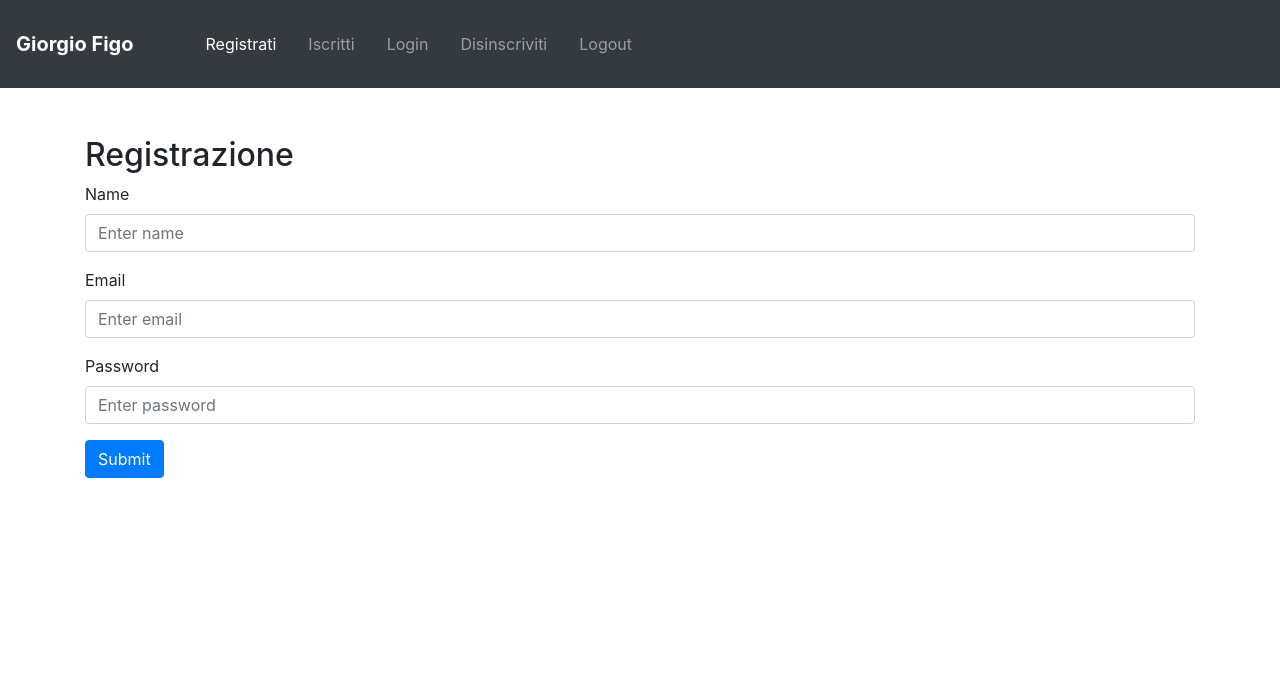
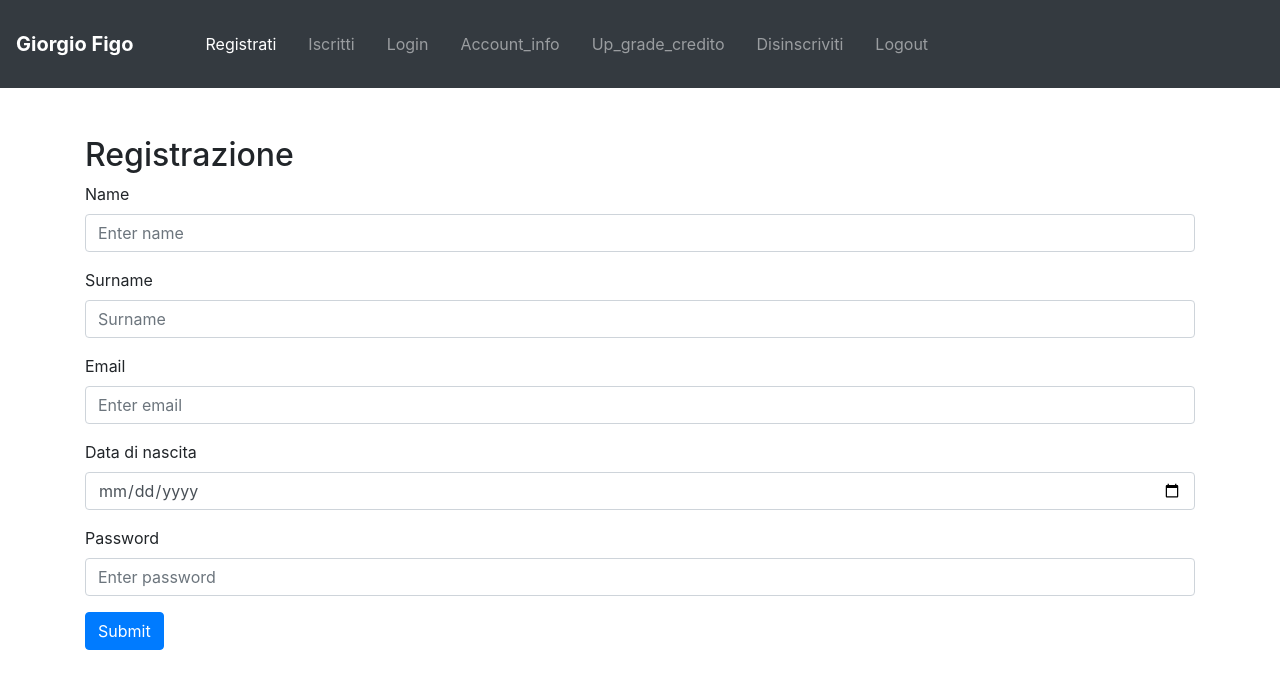
Before and after one commit to diprimagiorgio/Cinema, a Flask app: page /signIn in a window 1280 px wide. Shown: the top 689 px of the page. Run offline with Flask 2, Linux system fonts and the light colour scheme; some libraries are stand-ins or nearby versions.

Commit message:
registrazione, upgrade credito, account info

```diff
--- a/app/routes.py
+++ b/app/routes.py
@@ -2,7 +2,7 @@ from flask import redirect, render_template, request, make_response, url_for
 from flask_login import LoginManager, UserMixin, current_user, login_required, login_user, logout_user
 from sqlalchemy import *
 
-from app.model import users             #circular input
+from app.model import users, clients, managers, theaters, movies, genreMovies, genres, movieShedule, booking         #circular input
 from app import app, engine
 from app.login import User
 
@@ -36,14 +36,24 @@ def logout():
 @app.route('/register', methods =['POST'] )
 def register():
     name = request.form.get("name")
+    surname = request.form.get("surname")
     email = request.form.get("email")
     password = request.form.get("password")
-    if not name or not email or not password:
+    birthdate = request.form.get("birthdate")
+    if not name or not email or not password or not birthdate or not surname :
         return render_template("failure.html",message =  "Devi inserire tutti i dati")
     conn = engine.connect()
-    ins = users.insert().values( name=name, email = email, password = password)
+    ins = users.insert(None).values(name=name, surname = surname, email = email, password = password)
     conn.execute(ins)
     conn.close()
+
+    conn = engine.connect()
+    query = select([users]).where(users.columns.email == email)
+    ris = conn.execute(query).fetchone()
+    insclients= clients.insert(None).values(id = ris.id, birthDate = birthdate, credit=0.)
+    conn.execute(insclients)
+    conn.close()
+
     return redirect("/")
 
 @app.route("/registred")
@@ -70,6 +80,32 @@ def load_user_temp(user_id):
     conn.close()
     return User(result.id, result.name, result.email, result.password)
 
+@app.route("/account_info")
+def account_info() :
+    conn = engine.connect()
+    s = select([clients])
+    result = conn.execute(s)
+    resp = make_response(render_template("account_info.html", students = result))
+    conn.close()
+    return resp
+
+@app.route("/updatecredit1")
+@login_required#richiede utente loggato
+def change():
+    return render_template("updatecredit.html")
+
+@app.route("/updatecredit2",methods = ['POST'])###non funzia
+def change1():
+    money = request.form.get("import")
+    conn = engine.connect()
+    base = select([clients]).where(clients.columns.id == current_user.get_id())
+    ris = conn.execute(base).fetchone()
+    query = clients.update().values(credit = float(money) + float(ris.credit)).where(clients.columns.id == current_user.get_id())
+    conn.execute(query)
+    conn.close()
+    return render_template("login.html")
+
+
 
 
 
@@ -81,7 +117,7 @@ def load_user_temp(user_id):
 
 @app.route("/loginAttempt", methods=['POST'])
 def loginAttempt():
-    email = request.form.get("name");
+    email = request.form.get("name")
     password = request.form.get("password")
     if not email or not password:
         return render_template("failure.html", message = "Dati mancanti" + email + password)
--- a/app/templates/layout.html
+++ b/app/templates/layout.html
@@ -27,11 +27,18 @@
           <a class="nav-link" href="/login">Login</a>
         </li>
         <li class="nav-item ml-3">
+          <a class="nav-link" href="/account_info">Account_info</a>
+        </li>
+        <li class="nav-item ml-3">
+          <a class="nav-link" href="/updatecredit1">Up_grade_credito</a>
+        </li>
+        <li class="nav-item ml-3">
           <a class="nav-link" href="/unsubscribed">Disinscriviti</a>
         </li>
         <li class="nav-item ml-3">
           <a class="nav-link" href="/logout">Logout</a>
         </li>
+
 
       </ul>
     </div>
--- a/app/templates/register.html
+++ b/app/templates/register.html
@@ -11,9 +11,21 @@
     </div>
 
     <div class="form-group mt-2">
+      <label>Surname</label>
+      <input type="text" class="form-control" placeholder="Surname" name="surname">
+    </div>
+
+
+    <div class="form-group mt-2">
       <label>Email</label>
       <input type="text" class="form-control" placeholder="Enter email" name="email">
     </div>
+
+    <div class="form-group mt-2">
+      <label>Data di nascita</label>
+      <input type="date" class="form-control" placeholder="GG/MM/YY" name="birthdate">
+    </div>
+
 
     <div class="form-group mt-2">
       <label>Password</label>
--- a/app/templates/registred.html
+++ b/app/templates/registred.html
@@ -6,7 +6,8 @@
             <thead>
                 <tr>
                   <th scope="col">#</th>
-                  <th scope="col">Studente</th>
+                  <th scope="col">Id</th>
+                  <th scope="col">User</th>
                   <th scope="col">Email</th>
                   <th scope="col">Password</th>
                 </tr>
@@ -16,6 +17,7 @@
                 {% for stu  in students %}
                     <tr>
                         <th scope="row">{{ loop.index0 + 1 }}</th>
+                        <td>{{ stu['id'] }}</td>
                         <td>{{ stu['name'] }}</td>
                         <td>{{ stu['email'] }}</td>
                         <td>{{ stu['password'] }}</td>
```
Also changed, not shown: app/templates/account_info.html (added, +30 -0 lines), app/templates/updatecredit.html (added, +17 -0 lines).
